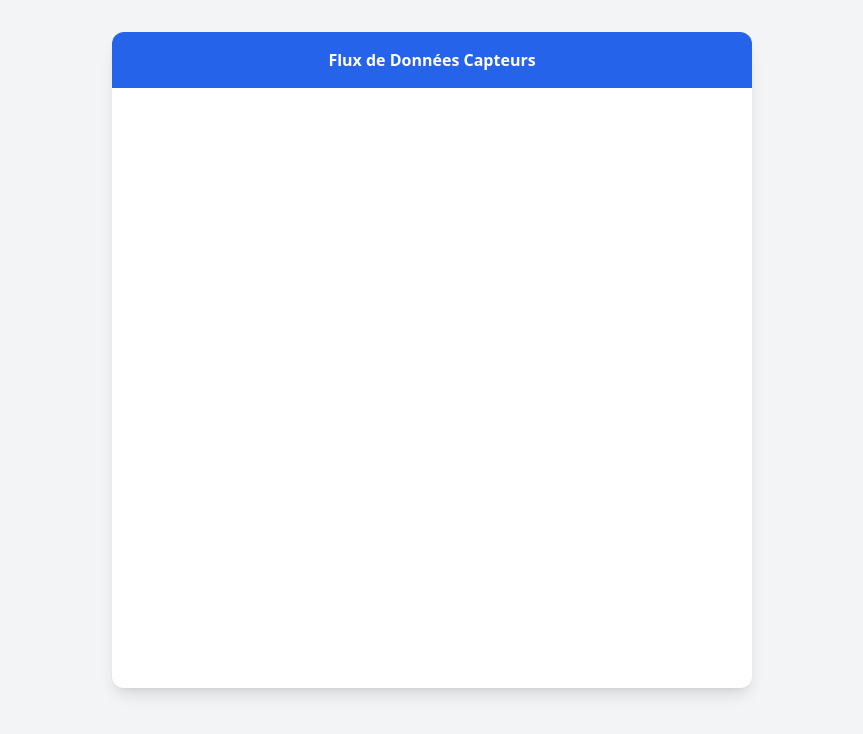
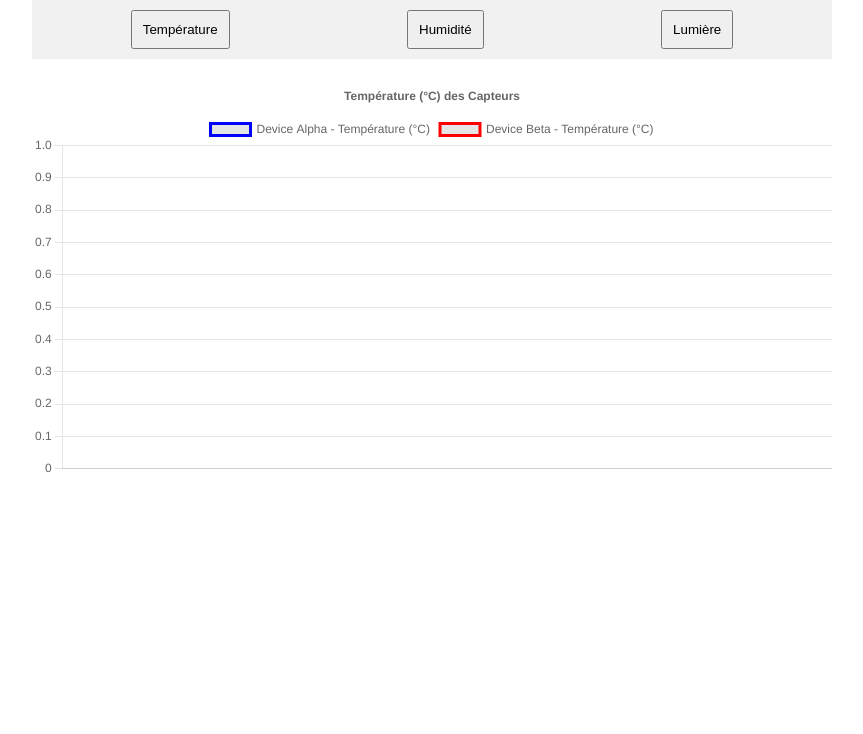
Before and after one commit to joeduliban/MQTT_Python_Flask, a Flask app: page / in a window 1280 px wide. Shown: the top 734 px of the page, without its empty margins (208-1071 px from the left). Run offline with Flask 3, Linux system fonts and the light colour scheme; data that the repository does not hold is empty; some libraries are stand-ins or nearby versions.

Commit message:
update to two devices

```diff
--- a/main.py
+++ b/main.py
@@ -1,113 +1,92 @@
-from flask import Flask, render_template, jsonify
+from flask import Flask, render_template
+from flask_socketio import SocketIO
 import paho.mqtt.client as mqtt
 import json
 from datetime import datetime
 import threading
 
 app = Flask(__name__)
+socketio = SocketIO(app)
 
-# Liste globale pour stocker les messages
-messages = []
-
-# Configuration MQTT
+# Configuration MQTT (identique à votre code précédent)
 TTN_USERNAME = "joe-valentin-isib-test-lora@ttn"
 TTN_PASSWORD = "NNSXS.MRNEVXPTLWEG75MMWK6EYO4JZ5DV3JX644IOM7A.UW3AJHVDETRSWMBZLJDLINTFNVCI4FEIEX4UBXOKXSI3NPFC4MJQ"
 TTN_BROKER = "eu1.cloud.thethings.network"
 TTN_PORT = 1883
-DEVICE_ID = "joe-valentin-node-2"
+
+DEVICES = {
+    "joe-valentin-node-1": "Device Alpha",
+    "joe-valentin-node-2": "Device Beta"
+}
+
+messages = []
 
 def process_ttn_payload(payload_json):
-    """
-    Traitement spécifique des payloads de The Things Network
-    """
     try:
-        # Vérifier si c'est un uplink message
         if 'uplink_message' in payload_json:
             uplink = payload_json['uplink_message']
-
-            # Récupérer le payload décodé
             decoded_payload = uplink.get('decoded_payload', {})
-
-            # Récupérer le timestamp
             timestamp_str = uplink.get('received_at', datetime.now().isoformat())
 
-            # Si le payload est une chaîne de caractères
+            device_id = payload_json.get('end_device_ids', {}).get('device_id', 'Unknown')
+            device_name = DEVICES.get(device_id, device_id)
+
             if isinstance(decoded_payload.get('payload'), str):
-                # Diviser la chaîne par des virgules
                 values = decoded_payload['payload'].split(',')
 
-                # Vérifier qu'on a bien 3 valeurs
                 if len(values) == 3:
                     return {
+                        'device_name': device_name,
+                        'device_id': device_id,
                         'temperature': float(values[0]),
                         'humidity': float(values[1]),
                         'light': float(values[2]),
                         'timestamp': timestamp_str
                     }
 
-            # Si le payload est déjà un dictionnaire
-            elif isinstance(decoded_payload, dict):
-                return {
-                    'temperature': decoded_payload.get('temperature', 'N/A'),
-                    'humidity': decoded_payload.get('humidity', 'N/A'),
-                    'light': decoded_payload.get('light', 'N/A'),
-                    'timestamp': timestamp_str
-                }
-
-        # Si aucun traitement n'a abouti
-        return {
-            'temperature': 'N/A',
-            'humidity': 'N/A',
-            'light': 'N/A',
-            'timestamp': datetime.now().isoformat()
-        }
-
+            return None
     except Exception as e:
         print(f"Erreur de traitement des données TTN: {e}")
-        return {
-            'temperature': 'Erreur',
-            'humidity': 'Erreur',
-            'light': 'Erreur',
-            'timestamp': datetime.now().isoformat()
-        }
+        return None
 
 def mqtt_connect():
     def on_connect(client, userdata, flags, rc):
         print(f"Connecté avec le code de résultat {rc}")
 
-        # Topics possibles
-        topics = [
-            f"v3/{TTN_USERNAME}/devices/{DEVICE_ID}/up",
-            f"v3/{TTN_USERNAME}/up"
-        ]
+        for device_id in DEVICES.keys():
+            topics = [
+                f"v3/{TTN_USERNAME}/devices/{device_id}/up",
+                f"v3/{TTN_USERNAME}/up"
+            ]
 
-        for topic in topics:
-            client.subscribe(topic)
-            print(f"Abonnement au topic: {topic}")
+            for topic in topics:
+                client.subscribe(topic)
+                print(f"Abonnement au topic: {topic}")
 
     def on_message(client, userdata, msg):
         try:
-            # Décodage du payload
             payload_str = msg.payload.decode('utf-8')
             payload_json = json.loads(payload_str)
 
-            # Traitement des données de capteurs
-            sensor_data = process_ttn_payload(payload_json)
+            device_id = payload_json.get('end_device_ids', {}).get('device_id')
+            if device_id in DEVICES:
+                sensor_data = process_ttn_payload(payload_json)
 
-            # Ajouter à la liste des messages
-            messages.append(sensor_data)
+                if sensor_data:
+                    messages.append(sensor_data)
 
-            # Limiter la liste à 50 derniers messages
-            if len(messages) > 50:
-                messages.pop(0)
+                    if len(messages) > 50:
+                        messages.pop(0)
 
-            print(f"Données reçues: {sensor_data}")
+                    # Envoi en temps réel via SocketIO
+                    socketio.emit('new_sensor_data', sensor_data)
+                    print(f"Données reçues: {sensor_data}")
 
         except Exception as e:
             print(f"Erreur de traitement du message: {e}")
 
     client = mqtt.Client(
-        client_id="",  # ID aléatoire
+        client_id="",
         protocol=mqtt.MQTTv311
     )
 
@@ -120,15 +99,10 @@ def mqtt_connect():
 
 @app.route('/')
 def index():
-    return render_template('sensor_dashboard.html', messages=messages)
-
-@app.route('/data')
-def get_data():
-    return jsonify(messages)
+    return render_template('sensor_dashboard.html')
 
 if __name__ == '__main__':
-    # Démarrer la connexion MQTT dans un thread
     mqtt_thread = threading.Thread(target=mqtt_connect)
     mqtt_thread.start()
 
-    app.run(debug=True, host='0.0.0.0', port=5000)
+    socketio.run(app, debug=True, host='0.0.0.0', port=5000)
--- a/templates/sensor_dashboard.html
+++ b/templates/sensor_dashboard.html
@@ -2,100 +2,179 @@
 <html lang="fr">
 <head>
     <meta charset="UTF-8">
-    <title>Flux de Données Capteurs</title>
-    <script src="https://cdn.tailwindcss.com"></script>
+    <title>Dashboard Capteurs IoT</title>
+    <script src="https://cdn.jsdelivr.net/npm/chart.js"></script>
+    <script src="https://cdn.socket.io/4.5.4/socket.io.min.js"></script>
+    <script src="https://cdn.jsdelivr.net/npm/sweetalert2@11"></script>
     <style>
-        /* Scrollbar styling */
-        #chat-container::-webkit-scrollbar {
-            width: 8px;
+        body { font-family: Arial, sans-serif; max-width: 800px; margin: auto; }
+        canvas { width: 100%; height: 400px; }
+        .navbar {
+            display: flex;
+            justify-content: space-around;
+            margin-bottom: 20px;
+            background-color: #f1f1f1;
+            padding: 10px;
         }
-        #chat-container::-webkit-scrollbar-track {
-            background: #f1f1f1;
+        .navbar button {
+            padding: 10px;
+            cursor: pointer;
         }
-        #chat-container::-webkit-scrollbar-thumb {
-            background: #888;
-            border-radius: 4px;
-        }
-        #chat-container::-webkit-scrollbar-thumb:hover {
-            background: #555;
-        }
+        .chart-container { display: none; }
+        .active { display: block; }
     </style>
 </head>
-<body class="bg-gray-100">
-    <div class="container mx-auto max-w-2xl px-4 py-8">
-        <div class="bg-white rounded-xl shadow-lg overflow-hidden">
-            <div class="bg-blue-600 text-white p-4 text-center font-bold">
-                Flux de Données Capteurs
-            </div>
-
-            <div id="chat-container" class="h-[600px] overflow-y-auto p-4 space-y-4">
-                <!-- Messages seront ajoutés ici dynamiquement -->
-            </div>
-        </div>
+<body>
+    <div class="navbar">
+        <button onclick="showChart('temperature')">Température</button>
+        <button onclick="showChart('humidity')">Humidité</button>
+        <button onclick="showChart('light')">Lumière</button>
     </div>
 
+    <div id="temperatureChart-container" class="chart-container active">
+        <canvas id="temperatureChart"></canvas>
+    </div>
+    <div id="humidityChart-container" class="chart-container">
+        <canvas id="humidityChart"></canvas>
+    </div>
+    <div id="lightChart-container" class="chart-container">
+        <canvas id="lightChart"></canvas>
+    </div>
+
+    <div id="lastUpdate"></div>
+
     <script>
-        const chatContainer = document.getElementById('chat-container');
+        const socket = io();
+        const deviceData = {
+            'Device Alpha': { temperature: [], humidity: [], light: [] },
+            'Device Beta': { temperature: [], humidity: [], light: [] }
+        };
+        const charts = {};
 
-        function createMessageElement(data) {
-            const messageDiv = document.createElement('div');
-            messageDiv.classList.add(
-                'p-4', 'rounded-lg', 'max-w-md', 'break-words',
-                'bg-blue-50', 'text-gray-800', 'shadow-sm'
-            );
+        function initCharts() {
+            const chartConfigs = [
+                {
+                    id: 'temperatureChart',
+                    label: 'Température (°C)',
+                    dataKey: 'temperature',
+                    colors: ['blue', 'red']
+                },
+                {
+                    id: 'humidityChart',
+                    label: 'Humidité (%)',
+                    dataKey: 'humidity',
+                    colors: ['green', 'orange']
+                },
+                {
+                    id: 'lightChart',
+                    label: 'Lumière',
+                    dataKey: 'light',
+                    colors: ['yellow', 'purple']
+                }
+            ];
 
-            const timestamp = new Date(data.timestamp).toLocaleString('fr-FR', {
-                year: 'numeric',
-                month: 'long',
-                day: 'numeric',
-                hour: '2-digit',
-                minute: '2-digit',
-                second: '2-digit'
+            chartConfigs.forEach(config => {
+                charts[config.id] = new Chart(document.getElementById(config.id), {
+                    type: 'line',
+                    data: {
+                        labels: [],
+                        datasets: [
+                            {
+                                label: `Device Alpha - ${config.label}`,
+                                data: [],
+                                borderColor: config.colors[0]
+                            },
+                            {
+                                label: `Device Beta - ${config.label}`,
+                                data: [],
+                                borderColor: config.colors[1]
+                            }
+                        ]
+                    },
+                    options: {
+                        responsive: true,
+                        plugins: {
+                            title: {
+                                display: true,
+                                text: `${config.label} des Capteurs`
+                            }
+                        }
+                    }
+                });
+            });
+        }
+
+        function showChart(type) {
+            // Hide all chart containers
+            ['temperature', 'humidity', 'light'].forEach(chartType => {
+                document.getElementById(`${chartType}Chart-container`).classList.remove('active');
             });
 
-            messageDiv.innerHTML = `
-                <div class="font-bold text-blue-600 mb-2">${timestamp}</div>
-                <div class="grid grid-cols-3 gap-2">
-                    <div class="text-center">
-                        <span class="block text-sm text-gray-500">Température</span>
-                        <span class="font-bold text-red-600">${data.temperature} °C</span>
-                    </div>
-                    <div class="text-center">
-                        <span class="block text-sm text-gray-500">Humidité</span>
-                        <span class="font-bold text-green-600">${data.humidity} %</span>
-                    </div>
-                    <div class="text-center">
-                        <span class="block text-sm text-gray-500">Luminosité</span>
-                        <span class="font-bold text-yellow-600">${data.light} Lux</span>
-                    </div>
-                </div>
-            `;
-
-            return messageDiv;
+            // Show selected chart
+            document.getElementById(`${type}Chart-container`).classList.add('active');
         }
 
-        function updateChat() {
-            fetch('/data')
-                .then(response => response.json())
-                .then(data => {
-                    // Vider le conteneur
-                    chatContainer.innerHTML = '';
+        socket.on('new_sensor_data', function(data) {
+            const deviceName = data.device_name;
+            const timestamp = new Date(data.timestamp).toLocaleTimeString();
 
-                    // Ajouter chaque message
-                    data.forEach(sensorData => {
-                        const messageElement = createMessageElement(sensorData);
-                        chatContainer.appendChild(messageElement);
+            // Update data for each chart type
+            ['temperature', 'humidity', 'light'].forEach(type => {
+                const value = data[type];
+                deviceData[deviceName][type].push(value);
+
+                // Limit to 20 points
+                if (deviceData[deviceName][type].length > 20) {
+                    deviceData[deviceName][type].shift();
+                }
+
+                // Update specific chart
+                const chart = charts[`${type}Chart`];
+                chart.data.labels.push(timestamp);
+                if (chart.data.labels.length > 20) {
+                    chart.data.labels.shift();
+                }
+
+                chart.data.datasets[0].data = deviceData['Device Alpha'][type];
+                chart.data.datasets[1].data = deviceData['Device Beta'][type];
+                chart.update();
+            });
+
+            // Update last update time
+            document.getElementById('lastUpdate').textContent =
+                `Dernière mise à jour: ${new Date(data.timestamp).toLocaleString()}`;
+
+            // Temperature difference check
+            checkTemperatureDifference(data);
+        });
+
+        function checkTemperatureDifference(newData) {
+            const alphaTemps = deviceData['Device Alpha'].temperature;
+            const betaTemps = deviceData['Device Beta'].temperature;
+
+            if (alphaTemps.length > 0 && betaTemps.length > 0) {
+                const lastAlpha = alphaTemps[alphaTemps.length - 1];
+                const lastBeta = betaTemps[betaTemps.length - 1];
+                const tempDiff = Math.abs(lastAlpha - lastBeta);
+
+                if (tempDiff > 5) {
+                    Swal.fire({
+                        icon: 'warning',
+                        title: 'Alerte Température',
+                        text: `Différence significative entre les capteurs: ${tempDiff.toFixed(2)}°C`,
+                        toast: true,
+                        position: 'top-end',
+                        showConfirmButton: false,
+                        timer: 5000
                     });
-
-                    // Scroller automatiquement en bas
-                    chatContainer.scrollTop = chatContainer.scrollHeight;
-                })
-                .catch(error => console.error('Erreur de récupération des données:', error));
+                }
+            }
         }
 
-        // Mise à jour initiale et toutes les 5 secondes
-        updateChat();
-        setInterval(updateChat, 5000);
+        // Initialize charts
+        initCharts();
+        // Default to temperature chart
+        showChart('temperature');
     </script>
 </body>
 </html>
```
